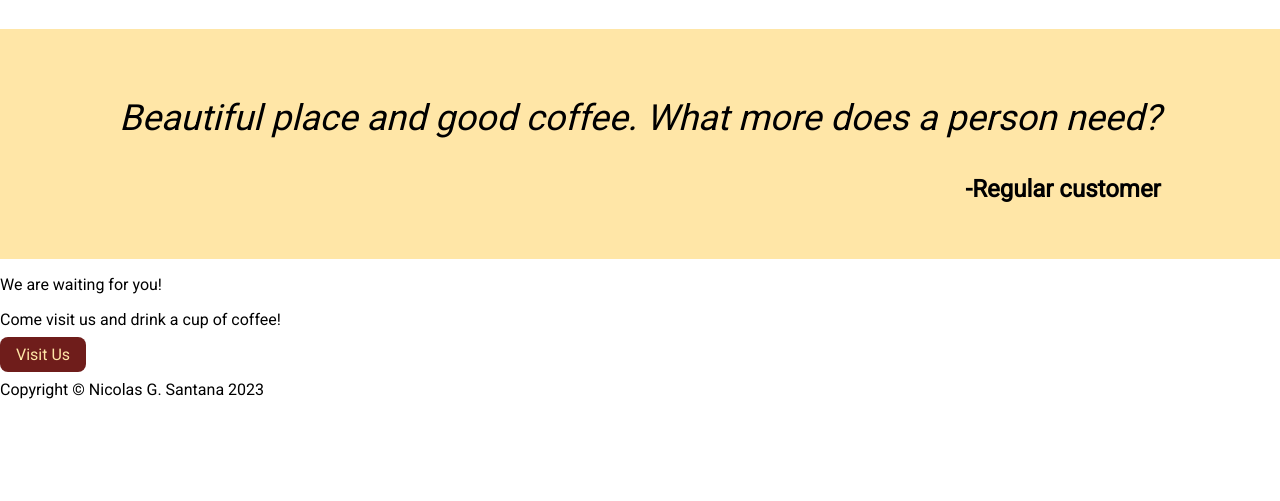
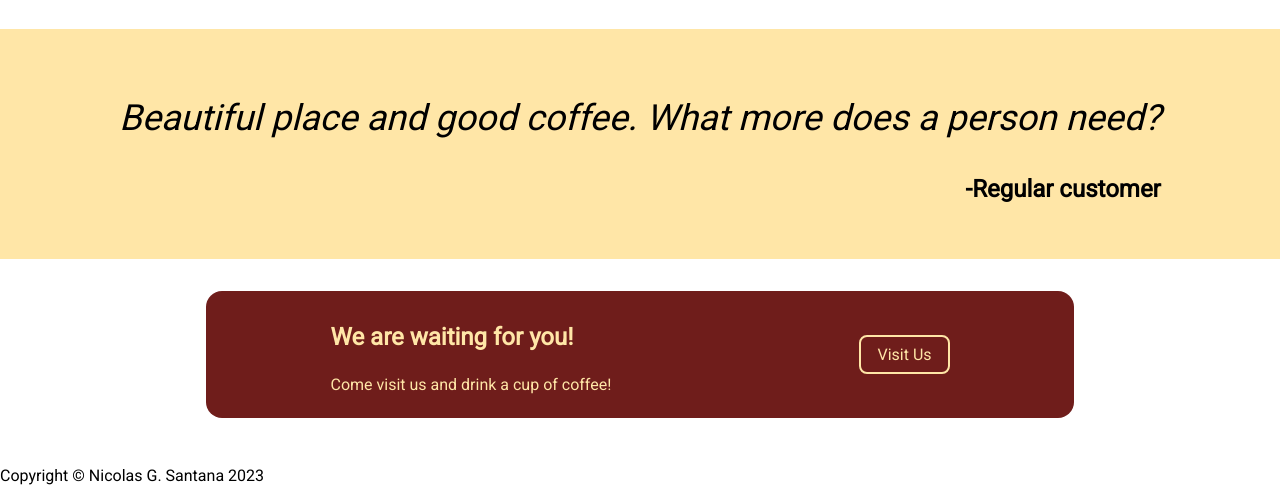
Before and after one commit to nicolasgsantana/landing-page, a plain HTML site: page index.html in a window 1280 px wide. Shown: the part 1028-1529 px from the top of the page. Before the commit the page ends 1443 px from the top, so only its background shows below. Drawn offline with Linux system fonts and the light colour scheme.

Commit message:
Add call to action section

```diff
--- a/css/style.css
+++ b/css/style.css
@@ -133,3 +133,31 @@ p.author {
     text-align: right;
     font-weight: 600;
 }
+
+section.call-to-action {
+    padding: 32px;
+    display: flex;
+    align-items: center;
+    justify-content: center;
+    color:#ffe6a7
+}
+
+div.call-to-action {
+    background-color: #6f1d1b;
+    padding: 8px;
+    width: 70%;
+    border-radius: 16px;
+    display: flex;
+    justify-content: space-around;
+    align-items: center;
+    gap: 16px;
+}
+
+.call-to-action .btn {
+    border: 2px solid #ffe6a7;
+}
+
+.call-to-action .title {
+    font-weight: bold;
+    font-size: 24px;
+}
--- a/index.html
+++ b/index.html
@@ -57,10 +57,14 @@
       </div>
     </section>
 
-    <section>
-      <p>We are waiting for you!</p>
-      <p>Come visit us and drink a cup of coffee!</p>
-      <a class="btn" href="#">Visit Us</a>
+    <section class="call-to-action">
+      <div class="call-to-action">
+        <div>
+          <p class="title">We are waiting for you!</p>
+          <p>Come visit us and drink a cup of coffee!</p>
+        </div>
+        <a class="btn" href="#">Visit Us</a>
+      </div>
     </section>
   </main>
 
```
